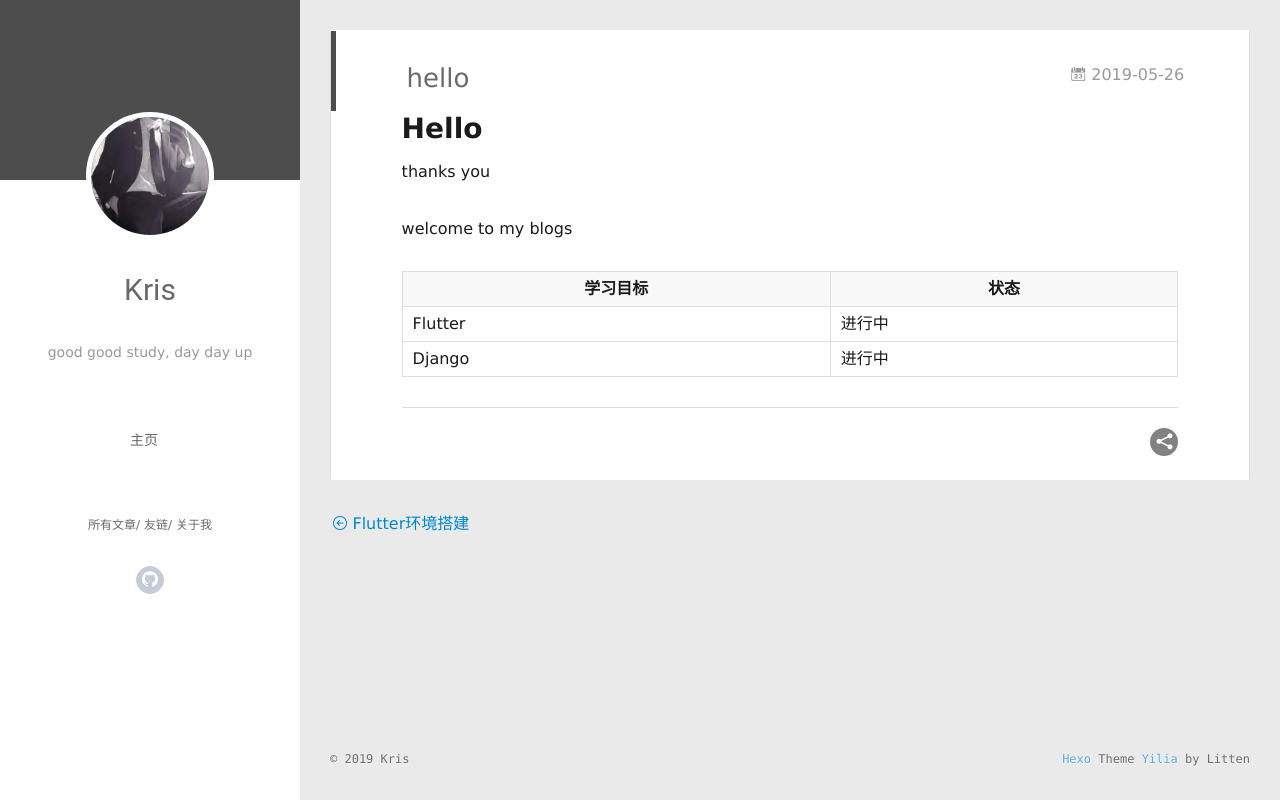
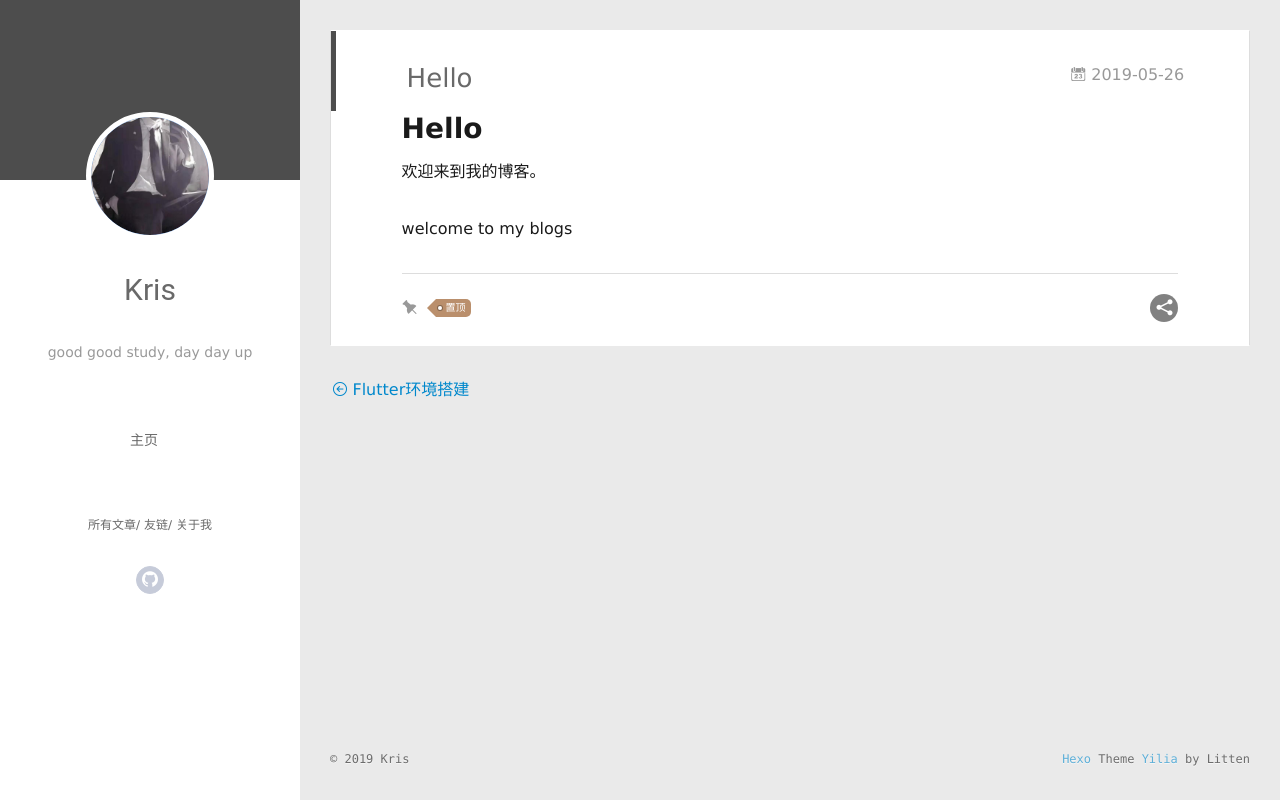
Before and after one commit to singleman11/singleman11.github.io, a plain HTML site: page uncategorized/2019-05-26-hello.html in a window 1280 px wide. Drawn offline with Linux system fonts and the light colour scheme.

Commit message:
Site updated: 2019-05-26 14:03:12

```diff
--- a/content.json
+++ b/content.json
@@ -1 +1 @@
-[{"title":"Flutter环境搭建","date":"2019-05-26T05:50:47.000Z","path":"Flutter/2019-05-26-Flutter环境搭建.html","tags":[{"name":"Flutter环境搭建","slug":"Flutter环境搭建","permalink":"http://yoursite.com/tags/Flutter环境搭建/"}]},{"title":"hello","date":"2019-05-26T05:46:56.000Z","path":"uncategorized/2019-05-26-hello.html","tags":[]}]
+[{"title":"Flutter环境搭建","date":"2019-05-26T05:50:47.000Z","path":"Flutter/2019-05-26-Flutter环境搭建.html","tags":[{"name":"Flutter环境搭建","slug":"Flutter环境搭建","permalink":"http://yoursite.com/tags/Flutter环境搭建/"}]},{"title":"Hello","date":"2019-05-26T05:46:56.000Z","path":"uncategorized/2019-05-26-hello.html","tags":[]}]
--- a/uncategorized/2019-05-26-hello.html
+++ b/uncategorized/2019-05-26-hello.html
@@ -6,18 +6,18 @@
   <meta name="renderer" content="webkit">
   <meta http-equiv="X-UA-Compatible" content="IE=edge">
   <link rel="dns-prefetch" href="http://yoursite.com">
-  <title>hello | Kris&#39;s blogs</title>
+  <title>Hello | Kris&#39;s blogs</title>
   <meta name="viewport" content="width=device-width, initial-scale=1, maximum-scale=1">
   <meta name="description" content="Hello">
 <meta property="og:type" content="article">
-<meta property="og:title" content="hello">
+<meta property="og:title" content="Hello">
 <meta property="og:url" content="http://yoursite.com/uncategorized/2019-05-26-hello.html">
 <meta property="og:site_name" content="Kris&#39;s blogs">
 <meta property="og:description" content="Hello">
 <meta property="og:locale" content="zh-CN">
-<meta property="og:updated_time" content="2019-05-26T05:49:31.378Z">
+<meta property="og:updated_time" content="2019-05-26T06:02:56.212Z">
 <meta name="twitter:card" content="summary">
-<meta name="twitter:title" content="hello">
+<meta name="twitter:title" content="Hello">
 <meta name="twitter:description" content="Hello">
 
     <link rel="alternative" href="/atom.xml" title="Kris&#39;s blogs" type="application/atom+xml">
@@ -147,7 +147,7 @@
 
 
     <h1 class="article-title" itemprop="name">
-      hello
+      Hello
     </h1>
 
 
@@ -161,32 +161,19 @@
     <div class="article-entry" itemprop="articleBody">
 
         <h1 id="Hello"><a href="#Hello" class="headerlink" title="Hello"></a>Hello</h1><a id="more"></a>
-<p>thanks you</p>
+<p>欢迎来到我的博客。</p>
 <p>welcome to my blogs</p>
-<table>
-<thead>
-<tr>
-<th>学习目标</th>
-<th>状态</th>
-</tr>
-</thead>
-<tbody>
-<tr>
-<td>Flutter</td>
-<td>进行中</td>
-</tr>
-<tr>
-<td>Django</td>
-<td>进行中</td>
-</tr>
-</tbody>
-</table>
 
 
 
 
     </div>
     <div class="article-info article-info-index">
+
+        <div class="article-pop-out tagcloud">
+          <i class="icon-tuding"></i>
+          <a class="article-tag-list-link color3">置顶</a>
+        </div>
 
 
 
```
Also changed, not shown: Flutter/2019-05-26-Flutter环境搭建.html (+1 -1 lines), archives/2019/05/index.html (+1 -1 lines), archives/2019/index.html (+1 -1 lines), archives/index.html (+1 -1 lines), index.html (+70 -65 lines).
